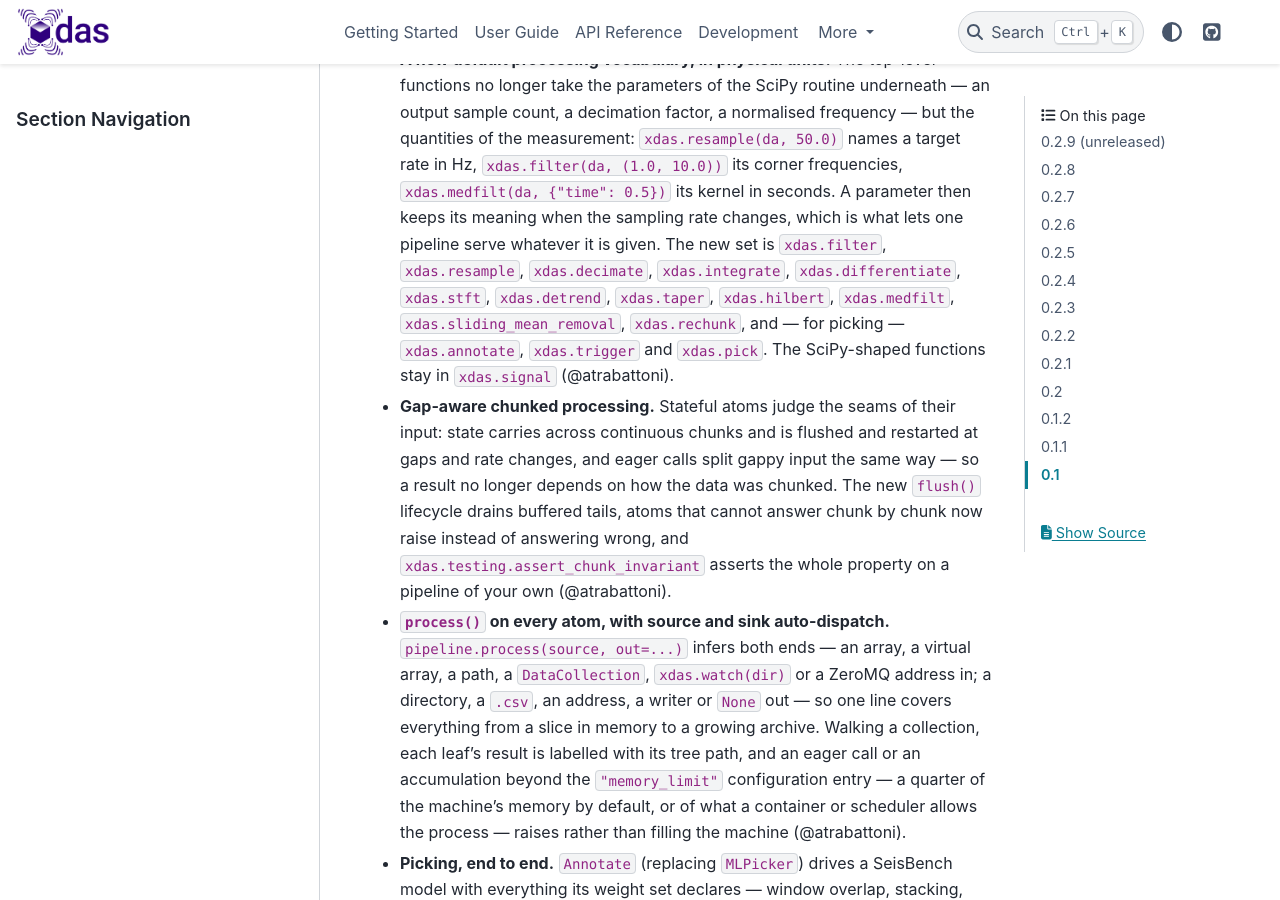
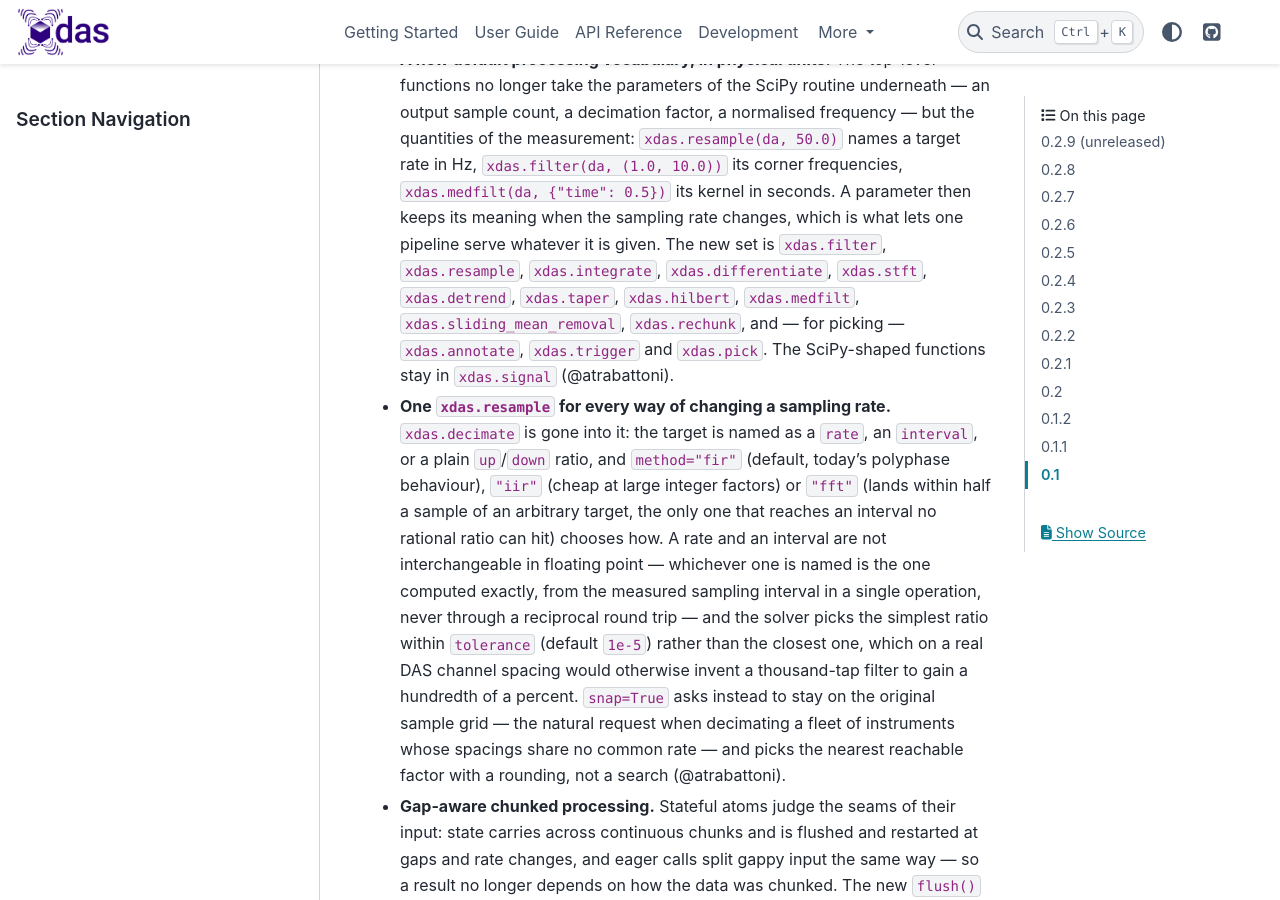
Before and after one commit to xdas-dev/xdas, a Sphinx documentation site: the page built from docs/release-notes.md, in a window 1280 px wide and 900 px high, scrolled down 1063 px. Built offline with Sphinx 7.4.7 and the PyData theme 0.15.4, drawn with Linux system fonts in a browser that asks for light colours; some of the changed text lies outside the part shown.

Commit message:
docs: drop decimate, deprecate ResamplePoly
- docs/api/atoms.md: remove Decimate/decimate from the autosummary lists.
- docs/user-guide/pipeline/atoms.md: the vocabulary table loses its
  decimate row; the resample row now names the three spellings and
  methods.
- docs/user-guide/pipeline/processing.md: the worked example moves from
  xd.decimate(..., 0.02, dim="distance") to the equivalent
  xd.resample(..., down=2, dim="distance").
- docs/release-notes.md: rewrite the vocabulary bullet (drops
  xdas.decimate from the new-set list), add a "one resampler" bullet
  describing rate/interval/up-down, method=, tolerance and snap, and a
  Deprecations line for ResamplePoly alongside the existing MLPicker one.

```diff
--- a/docs/release-notes.md
+++ b/docs/release-notes.md
@@ -10,7 +10,8 @@
 
 ### Atoms
 - **Every atom has a user-friendly functional form, and every function an atom form.** This is the norm now rather than the exception. The function is the face one writes — `xdas.resample(da, 50.0)` applies straight away — and seeding it with `...` gives the atom behind it, `xdas.resample(..., 50.0)`, ready to compose with `>>` and to be streamed. So the same code runs on a slice in memory and, chunk by chunk, on an archive that does not fit in one. Ordinary numpy expressions join in under the same seed: `20 * np.log10(np.abs(atom))` extends the pipeline instead of computing (@atrabattoni).
-- **A new default processing vocabulary, in physical units.** The top-level functions no longer take the parameters of the SciPy routine underneath — an output sample count, a decimation factor, a normalised frequency — but the quantities of the measurement: `xdas.resample(da, 50.0)` names a target rate in Hz, `xdas.filter(da, (1.0, 10.0))` its corner frequencies, `xdas.medfilt(da, {"time": 0.5})` its kernel in seconds. A parameter then keeps its meaning when the sampling rate changes, which is what lets one pipeline serve whatever it is given. The new set is `xdas.filter`, `xdas.resample`, `xdas.decimate`, `xdas.integrate`, `xdas.differentiate`, `xdas.stft`, `xdas.detrend`, `xdas.taper`, `xdas.hilbert`, `xdas.medfilt`, `xdas.sliding_mean_removal`, `xdas.rechunk`, and — for picking — `xdas.annotate`, `xdas.trigger` and `xdas.pick`. The SciPy-shaped functions stay in `xdas.signal` (@atrabattoni).
+- **A new default processing vocabulary, in physical units.** The top-level functions no longer take the parameters of the SciPy routine underneath — an output sample count, a decimation factor, a normalised frequency — but the quantities of the measurement: `xdas.resample(da, 50.0)` names a target rate in Hz, `xdas.filter(da, (1.0, 10.0))` its corner frequencies, `xdas.medfilt(da, {"time": 0.5})` its kernel in seconds. A parameter then keeps its meaning when the sampling rate changes, which is what lets one pipeline serve whatever it is given. The new set is `xdas.filter`, `xdas.resample`, `xdas.integrate`, `xdas.differentiate`, `xdas.stft`, `xdas.detrend`, `xdas.taper`, `xdas.hilbert`, `xdas.medfilt`, `xdas.sliding_mean_removal`, `xdas.rechunk`, and — for picking — `xdas.annotate`, `xdas.trigger` and `xdas.pick`. The SciPy-shaped functions stay in `xdas.signal` (@atrabattoni).
+- **One `xdas.resample` for every way of changing a sampling rate.** `xdas.decimate` is gone into it: the target is named as a `rate`, an `interval`, or a plain `up`/`down` ratio, and `method="fir"` (default, today's polyphase behaviour), `"iir"` (cheap at large integer factors) or `"fft"` (lands within half a sample of an arbitrary target, the only one that reaches an interval no rational ratio can hit) chooses how. A rate and an interval are not interchangeable in floating point — whichever one is named is the one computed exactly, from the measured sampling interval in a single operation, never through a reciprocal round trip — and the solver picks the simplest ratio within `tolerance` (default `1e-5`) rather than the closest one, which on a real DAS channel spacing would otherwise invent a thousand-tap filter to gain a hundredth of a percent. `snap=True` asks instead to stay on the original sample grid — the natural request when decimating a fleet of instruments whose spacings share no common rate — and picks the nearest reachable factor with a rounding, not a search (@atrabattoni).
 - **Gap-aware chunked processing.** Stateful atoms judge the seams of their input: state carries across continuous chunks and is flushed and restarted at gaps and rate changes, and eager calls split gappy input the same way — so a result no longer depends on how the data was chunked. The new `flush()` lifecycle drains buffered tails, atoms that cannot answer chunk by chunk now raise instead of answering wrong, and `xdas.testing.assert_chunk_invariant` asserts the whole property on a pipeline of your own (@atrabattoni).
 - **`process()` on every atom, with source and sink auto-dispatch.** `pipeline.process(source, out=...)` infers both ends — an array, a virtual array, a path, a `DataCollection`, `xdas.watch(dir)` or a ZeroMQ address in; a directory, a `.csv`, an address, a writer or `None` out — so one line covers everything from a slice in memory to a growing archive. Walking a collection, each leaf's result is labelled with its tree path, and an eager call or an accumulation beyond the `"memory_limit"` configuration entry — a quarter of the machine's memory by default, or of what a container or scheduler allows the process — raises rather than filling the machine (@atrabattoni).
 - **Picking, end to end.** `Annotate` (replacing `MLPicker`) drives a SeisBench model with everything its weight set declares — window overlap, stacking, blinding, preprocessing — and overlaps GPU compute with transfers; `Trigger` gains per-phase thresholds and no longer loses the last pick of a record; `Picker(model)` assembles the whole chain from the weight set, so `xdas.pick(dc, model)` turns a network tree of waveforms into one flat pick table (@atrabattoni).
@@ -38,6 +39,7 @@
 
 ### Deprecations
 - `MLPicker` and `xdas.mlpicker` are deprecated in favour of `Annotate` and `Picker`; they remain as aliases until 0.4 (@atrabattoni).
+- `ResamplePoly` is deprecated in favour of `Resample` (`method="fir"`, its `maxfactor` renamed `maxup`); it remains as a thin subclass until 0.3 (@atrabattoni).
 
 ### Breaking Changes
 - Python 3.10 support is dropped and the numpy requirement is raised to 2.3 (@atrabattoni).
```
Also changed, not shown: docs/api/atoms.md (+0 -2 lines), docs/user-guide/pipeline/atoms.md (+1 -2 lines), docs/user-guide/pipeline/processing.md (+1 -1 lines).
